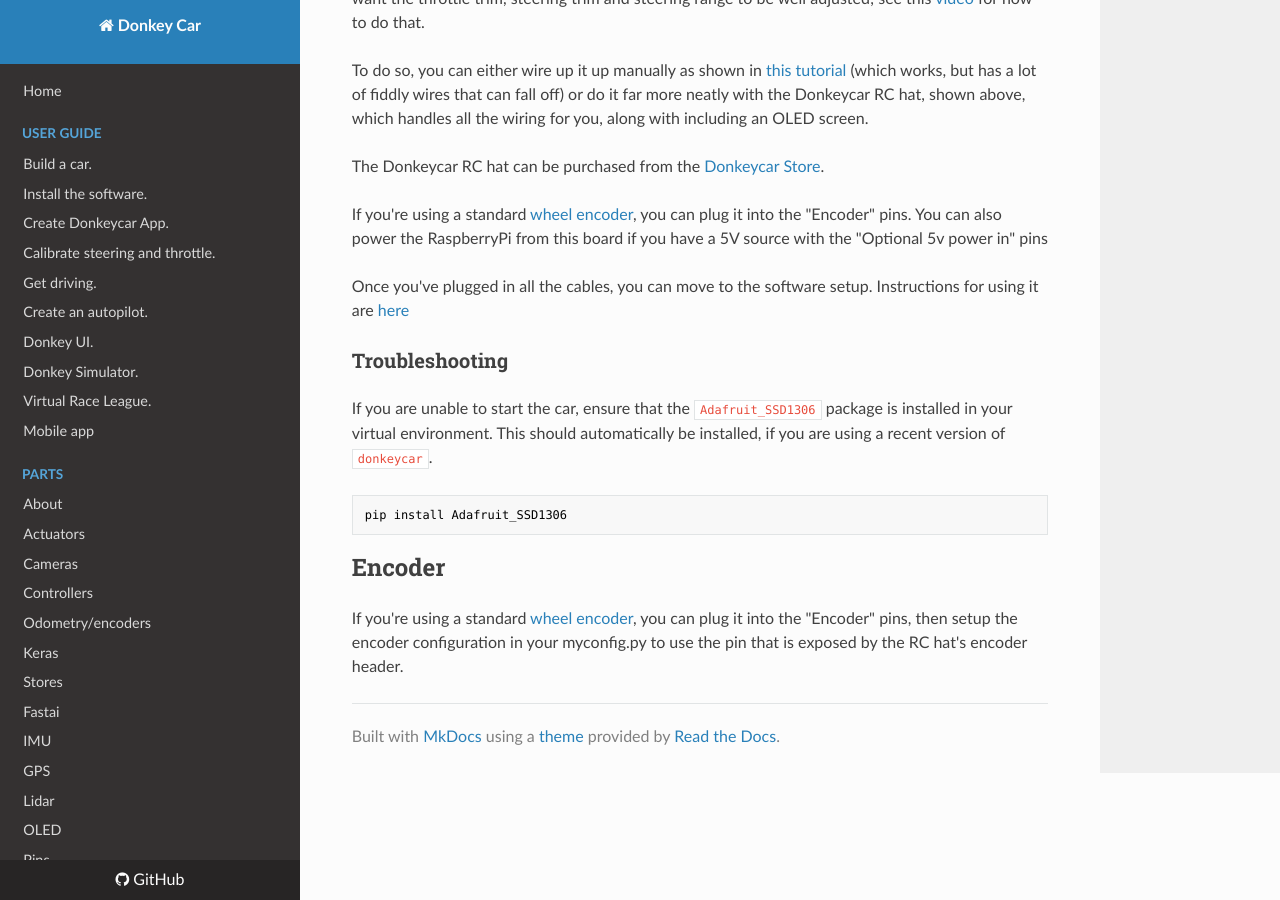
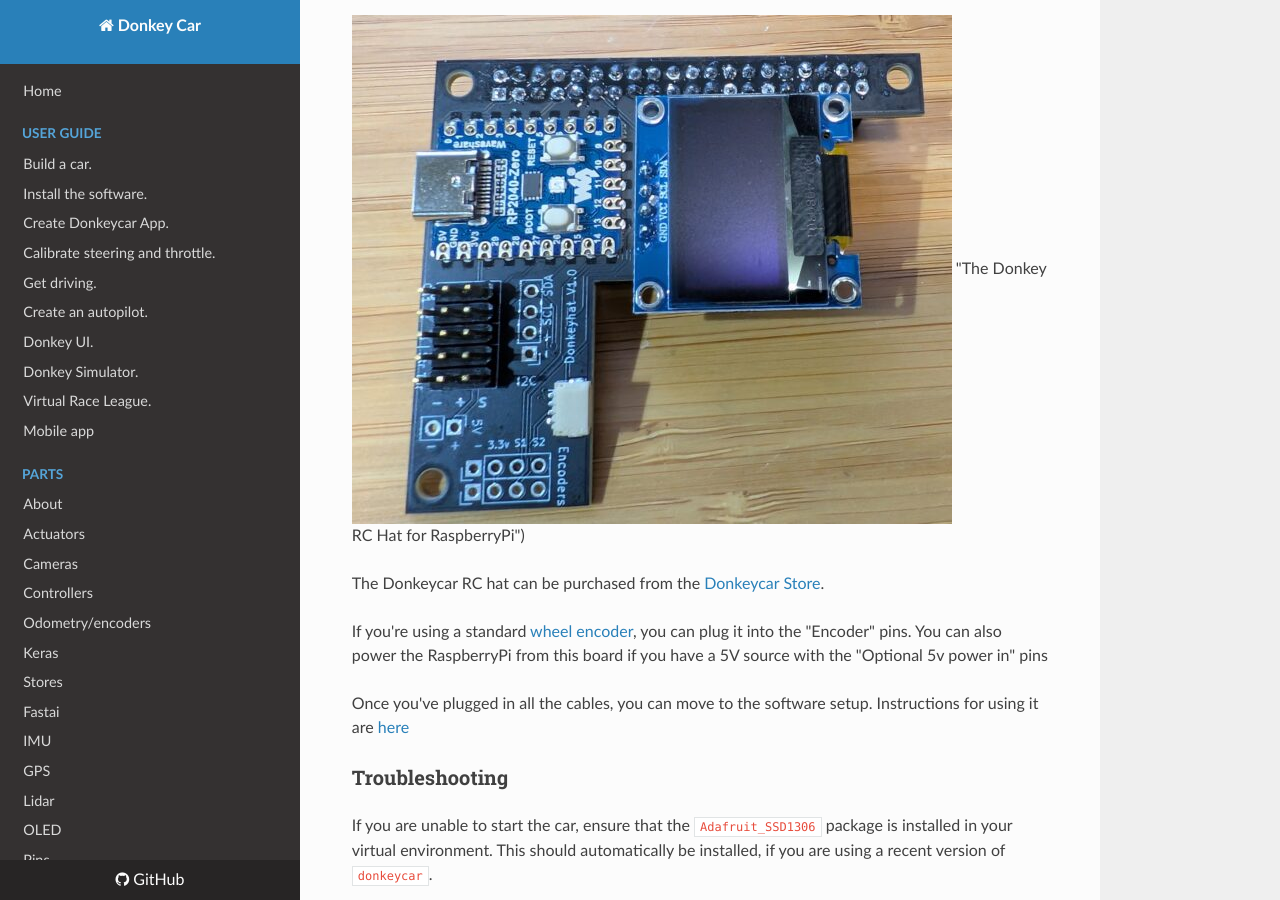
Before and after one commit to autorope/donkeydocs, an MkDocs documentation site: the page built from docs/parts/rc_hat.md, in a window 1280 px wide and 900 px high, scrolled down 819 px. Built offline with MkDocs 1.6.1, drawn with Linux system fonts in a browser that asks for light colours; nearby versions of some CDN libraries; part of the change alters nothing that is shown.

Commit message:
Update rc_hat.md
New images

```diff
--- a/docs/parts/rc_hat.md
+++ b/docs/parts/rc_hat.md
@@ -1,11 +1,13 @@
 # Donkeycar RC Hat
-![RC Hat for RaspberryPi](../assets/rc_hat.jpg "The Donkey RC Hat for RaspberryPi")
+![RC Hat for RaspberryPi](../assets/PXL_20250527_030121313-600x338.jpg "The Donkey RC Hat for RaspberryPi")
 
 If you started with a ready-to-run RC car, it probably came with a RC controller. Good news: you can use it with Donkeycar, using the RC controller for manual driving. You can also plug in the car's servo and motor controller directly into the RaspberryPi without the need for a PCA9685 motor/servo controller board.
 
 Note that you will want your RC controller to be well trimmed prior to using it with the RC hat.  You want the throttle trim, steering trim and steering range to be well adjusted; see this [video](https://www.youtube.com/watch?v=NuVQz7FCAZk) for how to do that.
 
 To do so, you can either wire up it up manually as shown in [this tutorial](rc.md) (which works, but has a lot of fiddly wires that can fall off) or do it far more neatly with the Donkeycar RC hat, shown above, which handles all the wiring for you, along with including an OLED screen.
+
+![RC Hat for RaspberryPi](../assets/PXL_20250527_030450600-600x509.jpg) "The Donkey RC Hat for RaspberryPi")
 
 The Donkeycar RC hat can be purchased from the [Donkeycar Store](https://www.diyrobocars.com/shop/).
 
```
